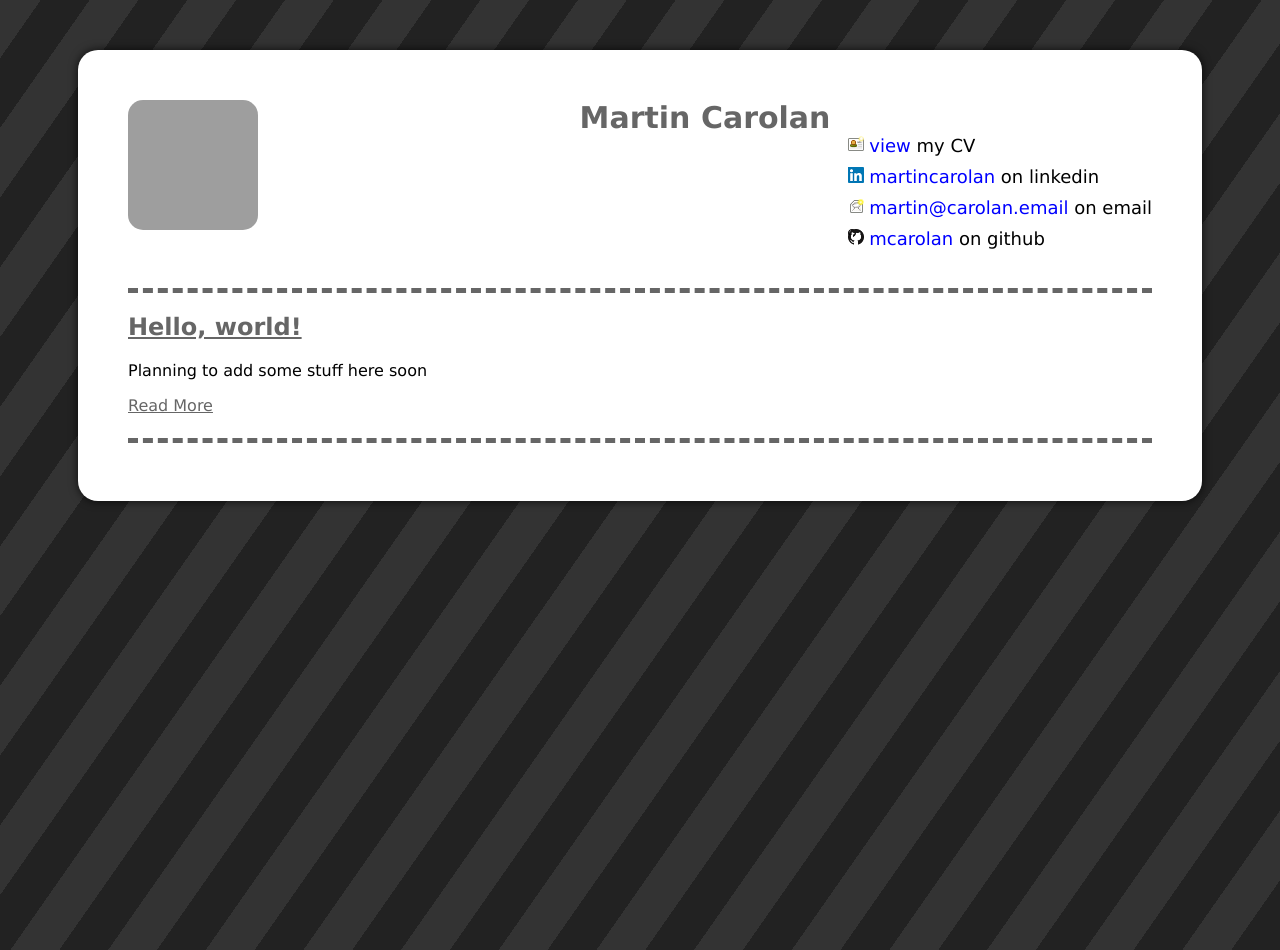
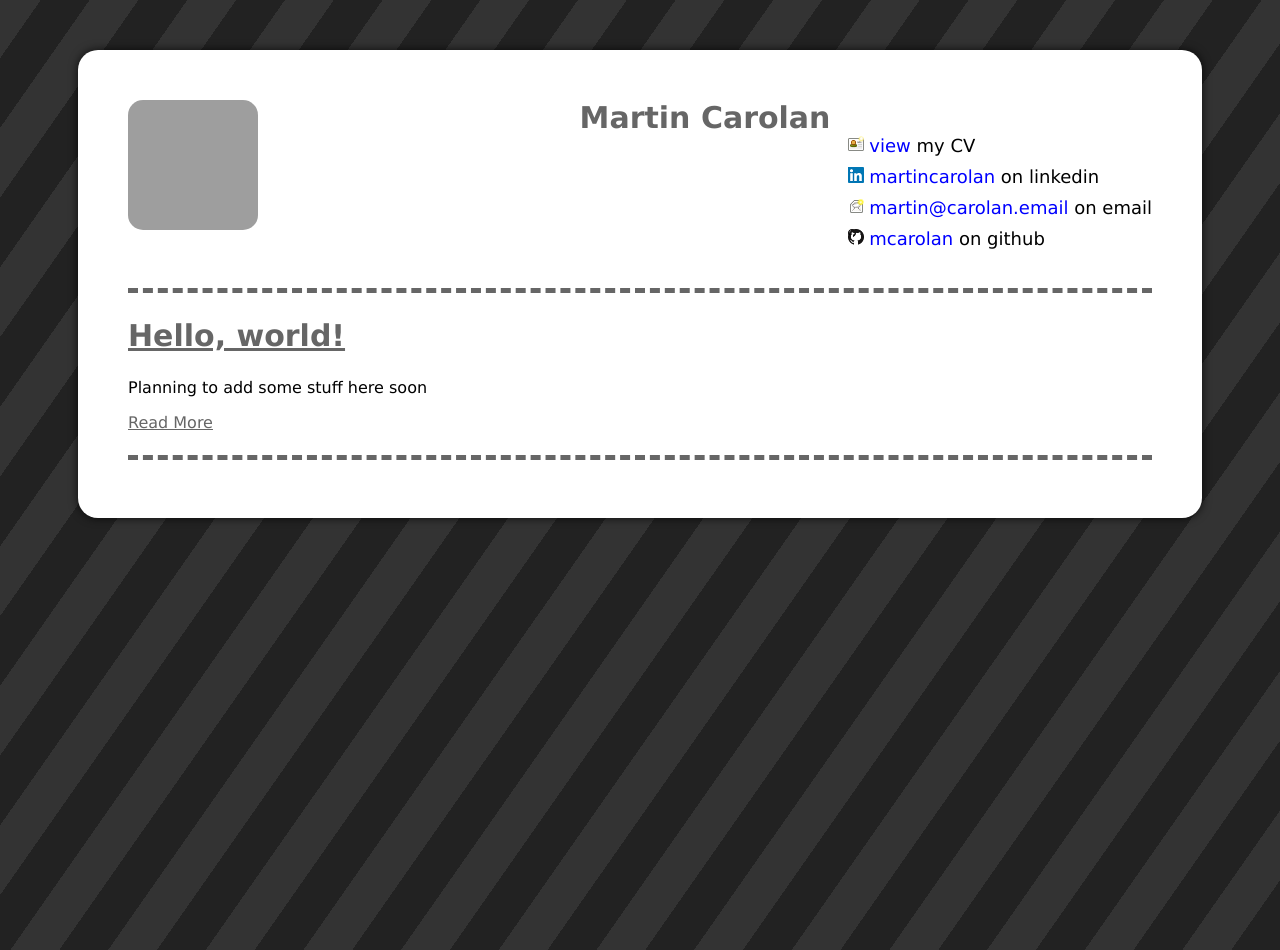
Before and after one commit to mcarolan/mcarolan.github.io, a Jekyll site: the page built from index.html, in a window 1280 px wide. Built offline with Jekyll 4.4.1, drawn with Linux system fonts in a browser that asks for light colours; grey boxes are pictures that could not be loaded.

Commit message:
Do not hide hr on post page

```diff
--- a/css/main.css
+++ b/css/main.css
@@ -63,6 +63,11 @@
     color: blue;
 }
 
+article h1 {
+  font-size: 30px;
+  color: #666666;
+}
+
 article a {
   color: #666666;
 }
@@ -71,7 +76,7 @@
   color: #666666;
 }
 
-article:last-of-type + hr {
+.posts article:last-of-type + hr {
   visibility: collapse;
 }
 
--- a/index.html
+++ b/index.html
@@ -13,6 +13,7 @@
       </div>
 
       <a href="{{ site.baseurl }}{{ post.url }}" class="read-more">Read More</a>
+
     </article>
 
     <hr />
```
